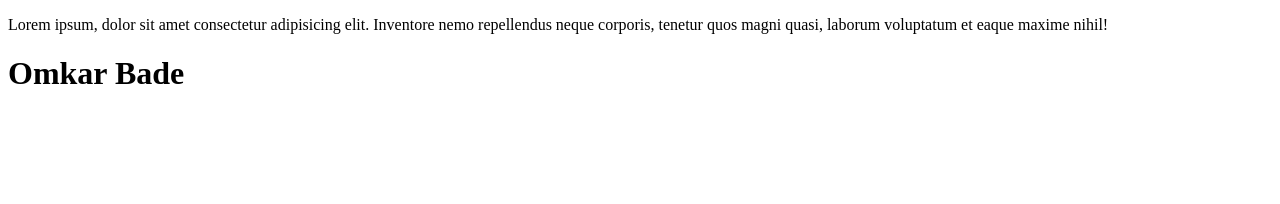
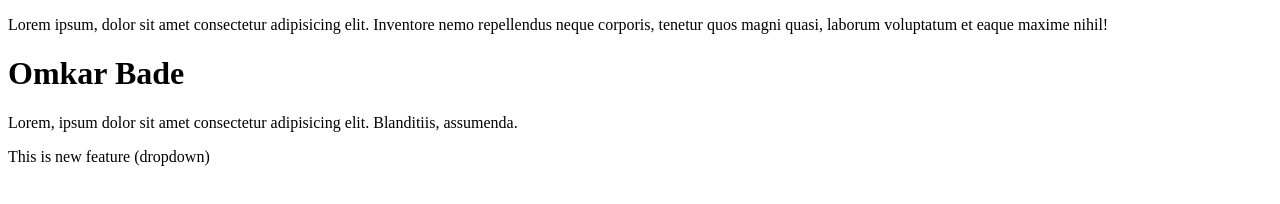
Before and after one commit to Omkar-Bade/Localrepo, a plain HTML site: page index.html in a window 1280 px wide. Drawn offline with Linux system fonts and the light colour scheme.

```diff
--- a/index.html
+++ b/index.html
@@ -8,5 +8,7 @@
 <body>
     <p>Lorem ipsum, dolor sit amet consectetur adipisicing elit. Inventore nemo repellendus neque corporis, tenetur quos magni quasi, laborum voluptatum et eaque maxime nihil!</p>
 <h1>Omkar Bade</h1>
+<p>Lorem, ipsum dolor sit amet consectetur adipisicing elit. Blanditiis, assumenda.</p>
+<p>This is new feature (dropdown) </p>
 </body>
 </html>
```
